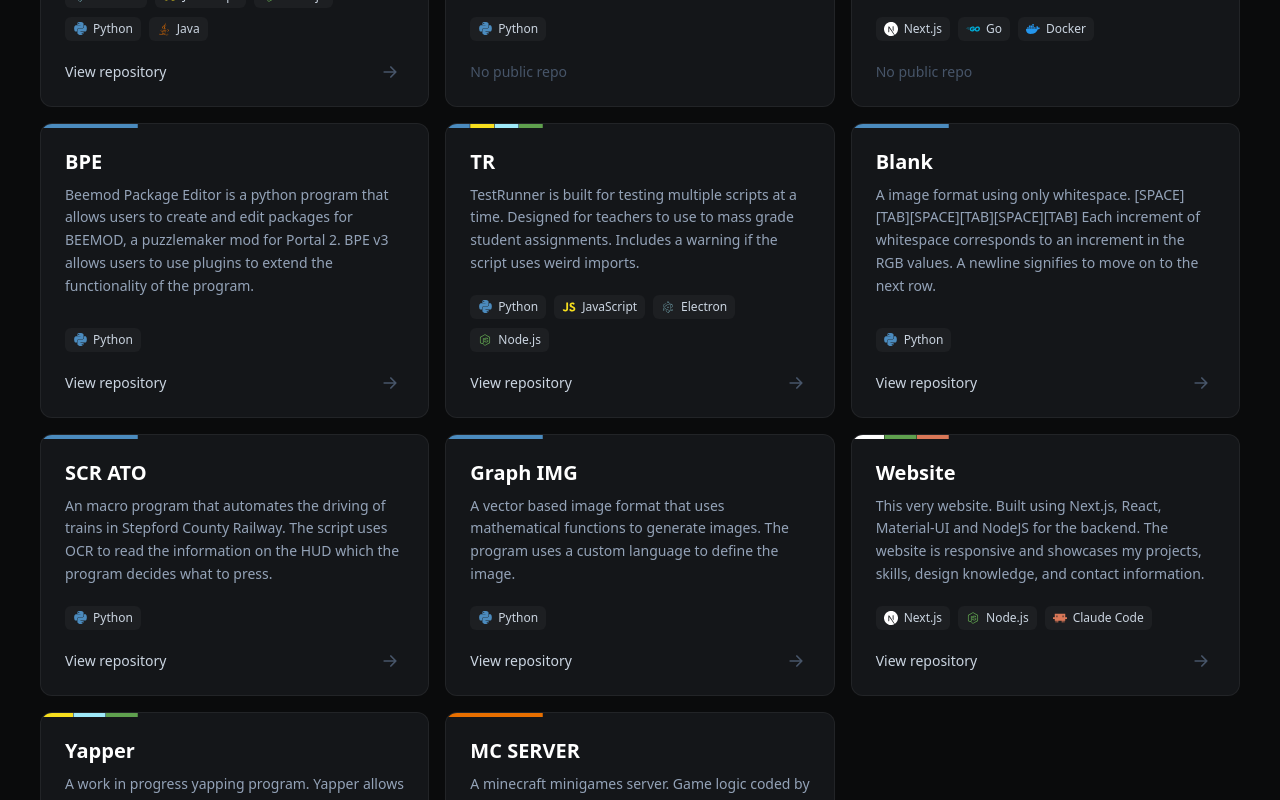
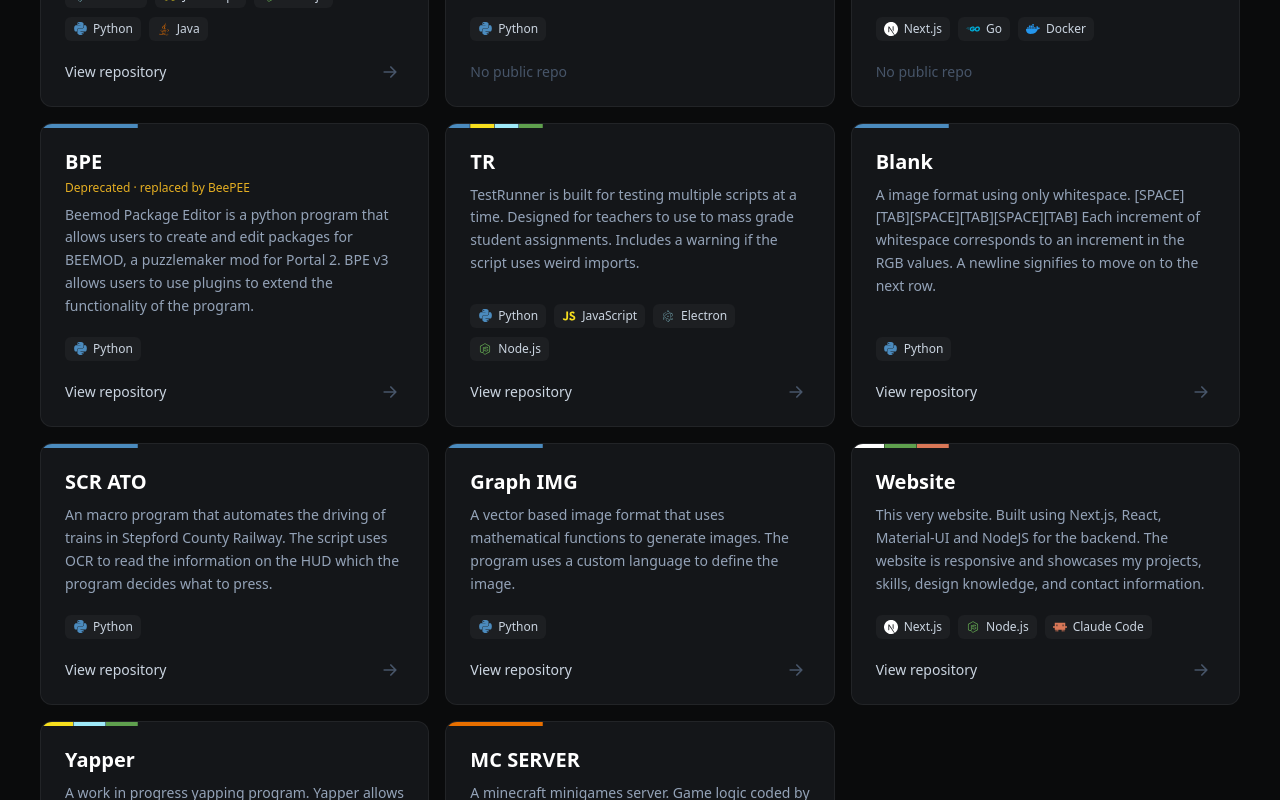
Before and after one commit to Areng14/web_profile, a Next.js app: page / in a window 1280 px wide. Shown: the part 1460-2260 px from the top of the page. Built offline with nearby package versions, Linux system fonts and the light colour scheme.

Commit message:
Mark BPE as deprecated and replaced by BeePEE
Adds an optional replacedBy field that shows a deprecation note under
the project name.

Co-Authored-By: Claude Opus 5.5 <noreply@anthropic.com>
Claude-Session: https://claude.ai/code/session_01XMhdxLeqB5bcHtoxA1zKho

```diff
--- a/app/components/ProjectCard.tsx
+++ b/app/components/ProjectCard.tsx
@@ -24,6 +24,7 @@ interface ProjectCardProps {
     description: string;
     gitRepo?: string;
     hasUsers?: boolean;
+    replacedBy?: string;
     technologies?: string[];
     activeTech?: string;
     onTechClick?: (tech: string) => void;
@@ -35,6 +36,7 @@ const ProjectCard: React.FC<ProjectCardProps> = ({
     description,
     gitRepo,
     hasUsers,
+    replacedBy,
     technologies = [],
     activeTech,
     onTechClick,
@@ -70,6 +72,11 @@ const ProjectCard: React.FC<ProjectCardProps> = ({
                     </span>
                 )}
             </div>
+            {replacedBy && (
+                <p className="mt-1 text-xs font-medium text-amber-400/90">
+                    Deprecated · replaced by {replacedBy}
+                </p>
+            )}
             <p className="mt-2 text-sm leading-relaxed text-slate-400">{description}</p>
 
             {technologies.length > 0 && (
--- a/app/components/ProjectSearch.tsx
+++ b/app/components/ProjectSearch.tsx
@@ -227,6 +227,7 @@ export default function ProjectSearch({
               description={project.description}
               gitRepo={project.gitRepo}
               hasUsers={project.hasUsers}
+              replacedBy={project.replacedBy}
               technologies={project.technologies}
               activeTech={activeChip?.name}
               onTechClick={handleTagClick}
--- a/app/lib/content.ts
+++ b/app/lib/content.ts
@@ -181,6 +181,7 @@ export const projects: ApiProject[] = [
     gradientAngle: 45,
     gitRepo: "BeePackageEditor",
     skillId: ["python"],
+    replacedBy: "BeePEE",
   },
   {
     id: "2",
--- a/app/lib/types.ts
+++ b/app/lib/types.ts
@@ -9,6 +9,8 @@ export interface ApiProject {
   skillId: string[];
   // Marks a project that real people use; shown as an icon next to the name
   hasUsers?: boolean;
+  // Name of the project that replaced this one; marks the card as deprecated
+  replacedBy?: string;
 }
 
 // Matches API skill type
@@ -41,6 +43,7 @@ export interface Project {
   gradientAngle: number;
   gitRepo?: string;
   hasUsers?: boolean;
+  replacedBy?: string;
   technologies: string[];
 }
 
@@ -53,6 +56,7 @@ export function apiProjectToProject(api: ApiProject, skillIdToName: Record<strin
     gradientAngle: api.gradientAngle ?? 45,
     gitRepo: api.gitRepo || undefined,
     hasUsers: api.hasUsers,
+    replacedBy: api.replacedBy,
     technologies: (api.skillId ?? []).map((id) => skillIdToName[id] || id),
   };
 }
```
